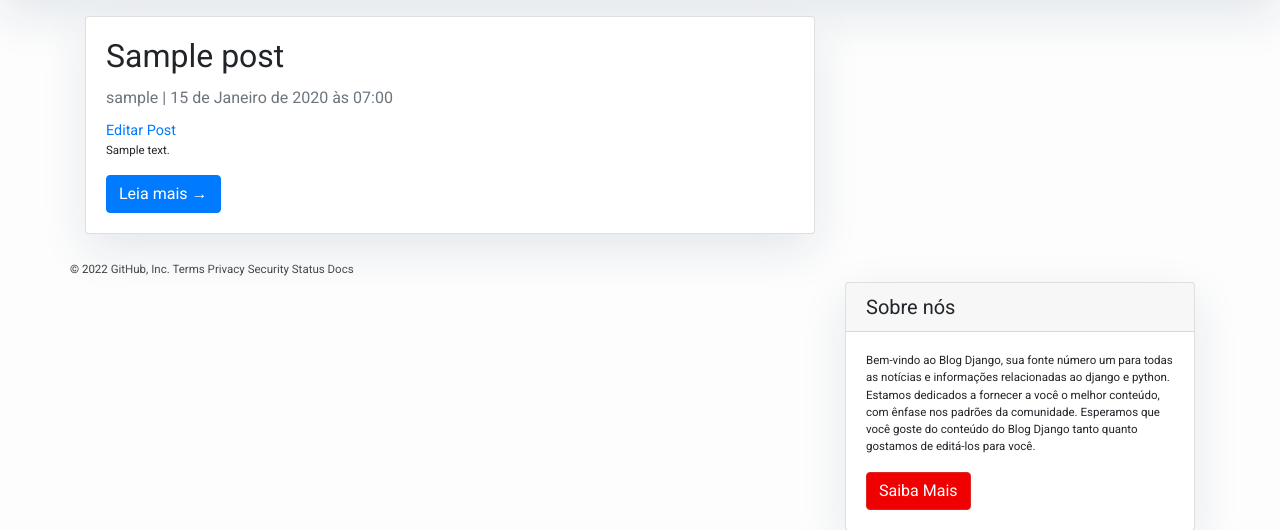
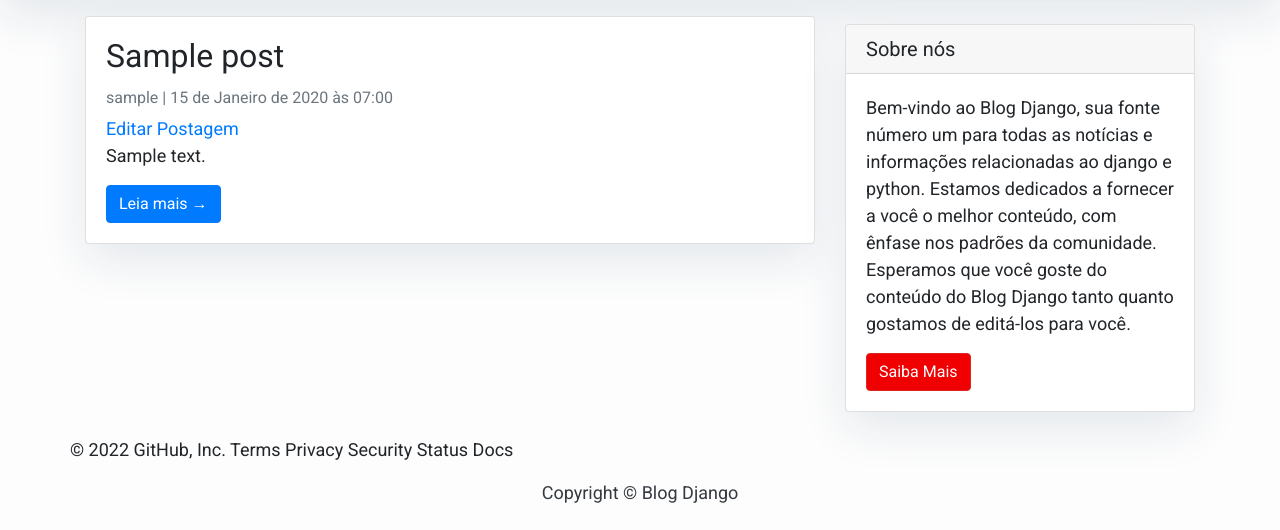
Before and after one commit to ViniciusBrag/blog-django, a Django app: page / in a window 1280 px wide. Shown: the part 199-729 px from the top of the page. After the commit the page ends 702 px from the top, so only its background shows below. Run offline with Django 4.2, Linux system fonts and the light colour scheme; tables that the repository leaves empty hold one stand-in row (values such as "Sample post"); some libraries are stand-ins or nearby versions.

Commit message:
update index.html

```diff
--- a/templates/index.html
+++ b/templates/index.html
@@ -38,7 +38,7 @@
                 <div class="card-body">
                     <h2 class="card-title">{{ post.title }}</h2>
                     <p class="card-text text-muted h6">{{ post.author }} | {{ post.created_on}} </p>
-                    <small><a href="{% url 'update_post' post.pk %}">Editar Post</a><small>
+                        <a href="{% url 'update_post' post.pk %}">Editar Postagem</a>
                     <p class="card-text">{{post.content|slice:":200" }}</p>
                     <a href="{% url 'post_detail' post.slug %}" class="btn btn-primary">Leia mais &rarr;</a>
                 </div>
```
